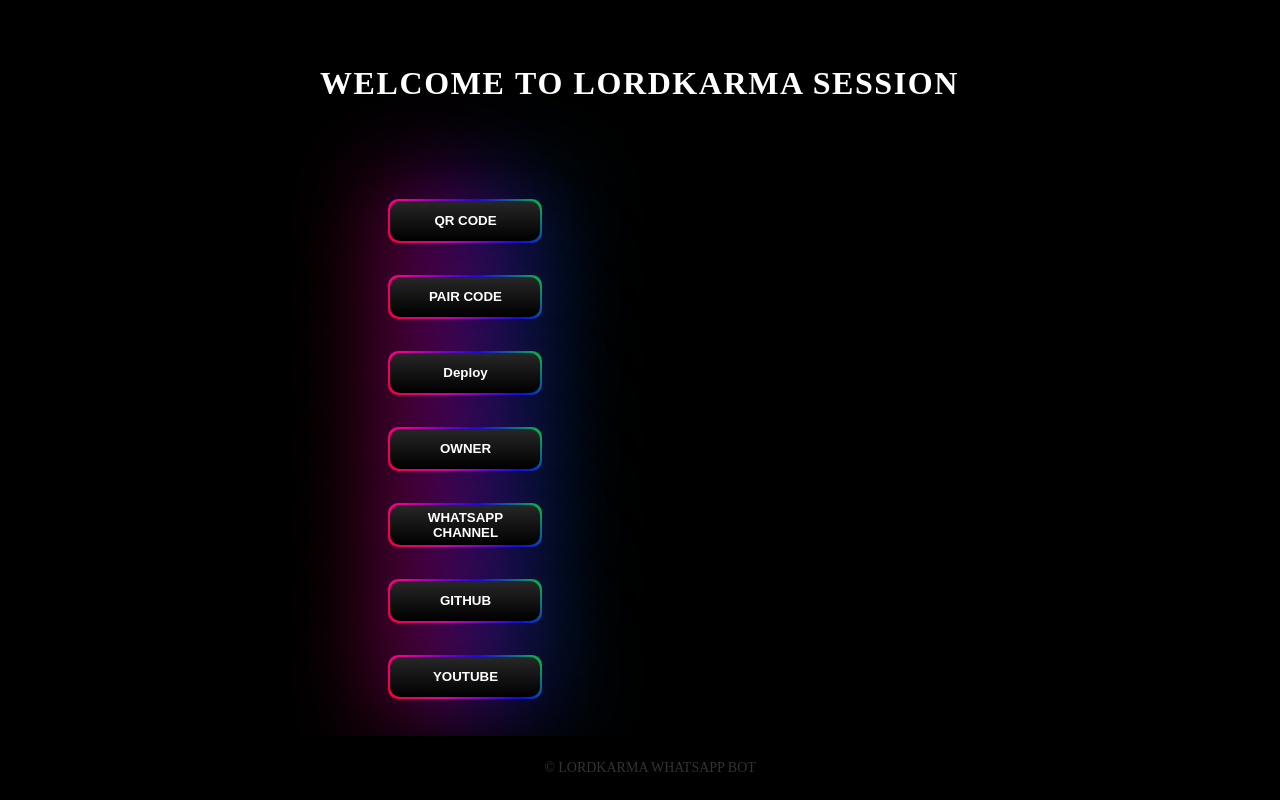
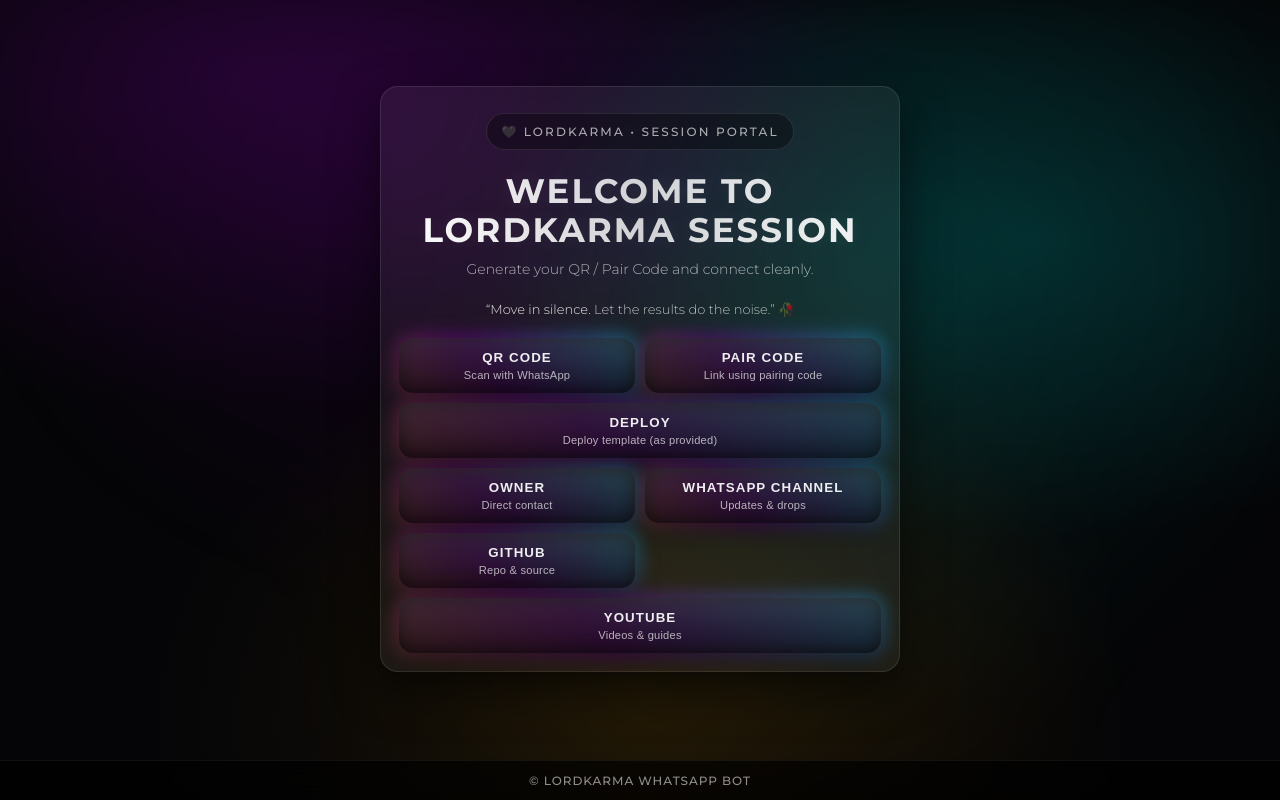
Before and after one commit to xLordkayx/LORDKARMA-SESSION-, a website: page index.html in a window 1280 px wide. Drawn offline with Linux system fonts and the light colour scheme.

Commit message:
Update index.html

```diff
--- a/index.html
+++ b/index.html
@@ -1,361 +1,284 @@
 <!DOCTYPE html>
 <html lang="en">
-  <head>
-    <meta charset="UTF-8">
-    <meta http-equiv="X-UA-Compatible" content="IE=edge">
-    <meta name="viewport" content="width=device-width, initial-scale=1.0">
-    <title>LORDKARMA • Session Portal</title>
-    <meta property="og:image" content="https://i.imgur.com/HQ8CENR.jpeg">
-    <meta property="og:title" content="LORDKARMA Session Portal">
-<style>
-  body {
-   display: flex;
-    justify-content: center;
-    align-items: center;
-    min-height: 75vh;
-    flex-direction: column;
-    background-color:#000
-  }
+<head>
+  <meta charset="UTF-8" />
+  <meta http-equiv="X-UA-Compatible" content="IE=edge" />
+  <meta name="viewport" content="width=device-width, initial-scale=1.0" />
+  <title>LORDKARMA • Session Portal</title>
 
-  #main {
-      text-align: center;
-  }
+  <meta property="og:image" content="https://i.imgur.com/HQ8CENR.jpeg" />
+  <meta property="og:title" content="LORDKARMA Session Portal" />
 
-  h1 {
-      font-size: 200%;
-      color: #ffffff;
-  }
+  <!-- Optional: better font (won’t break anything if it fails) -->
+  <link rel="preconnect" href="https://fonts.googleapis.com">
+  <link rel="preconnect" href="https://fonts.gstatic.com" crossorigin>
+  <link href="https://fonts.googleapis.com/css2?family=Montserrat:wght@300;500;700&display=swap" rel="stylesheet">
 
-  h3 {
-      font-weight: 200;
-      color: #ffffff;
-  }
-
-  h1, h3 {
-      letter-spacing: 0.05em;
-  }
-
-  .h {
-    font-family: "Montserrat Medium";
-    max-width: 40ch;
-    color: #ffffff;
-    position: relative;
-    text-align: top;
-    transform: scale(0.94);
-    animation: scale 3s forwards cubic-bezier(0.5, 1, 0.89, 1);
-  }
-  @keyframes scale {
-    100% {
-      transform: scale(1);
-    }
-  }
-
-  span {
-    display: inline-block;
-    opacity: 0;
-    filter: blur(4px);
-  }
-
-  span:nth-child(1) {
-    animation: fade-in 0.8s 0.1s forwards cubic-bezier(0.11, 0, 0.5, 0);
-  }
-
-  span:nth-child(2) {
-    animation: fade-in 0.8s 0.2s forwards cubic-bezier(0.11, 0, 0.5, 0);
-  }
-
-  span:nth-child(3) {
-    animation: fade-in 0.8s 0.3s forwards cubic-bezier(0.11, 0, 0.5, 0);
-  }
-
-  span:nth-child(4) {
-    animation: fade-in 0.8s 0.4s forwards cubic-bezier(0.11, 0, 0.5, 0);
-  }
-
-  span:nth-child(5) {
-    animation: fade-in 0.8s 0.5s forwards cubic-bezier(0.11, 0, 0.5, 0);
-  }
-
-  span:nth-child(6) {
-    animation: fade-in 0.8s 0.6s forwards cubic-bezier(0.11, 0, 0.5, 0);
-  }
-
-  span:nth-child(7) {
-    animation: fade-in 0.8s 0.7s forwards cubic-bezier(0.11, 0, 0.5, 0);
-  }
-
-  span:nth-child(8) {
-    animation: fade-in 0.8s 0.8s forwards cubic-bezier(0.11, 0, 0.5, 0);
-  }
-
-  span:nth-child(9) {
-    animation: fade-in 0.8s 0.9s forwards cubic-bezier(0.11, 0, 0.5, 0);
-  }
-
-  span:nth-child(10) {
-    animation: fade-in 0.8s 1s forwards cubic-bezier(0.11, 0, 0.5, 0);
-  }
-
-  span:nth-child(11) {
-    animation: fade-in 0.8s 1.1s forwards cubic-bezier(0.11, 0, 0.5, 0);
-  }
-
-  span:nth-child(12) {
-    animation: fade-in 0.8s 1.2s forwards cubic-bezier(0.11, 0, 0.5, 0);
-  }
-
-  span:nth-child(13) {
-    animation: fade-in 0.8s 1.3s forwards cubic-bezier(0.11, 0, 0.5, 0);
-  }
-
-  span:nth-child(14) {
-    animation: fade-in 0.8s 1.4s forwards cubic-bezier(0.11, 0, 0.5, 0);
-  }
-
-  span:nth-child(15) {
-    animation: fade-in 0.8s 1.5s forwards cubic-bezier(0.11, 0, 0.5, 0);
-  }
-
-  span:nth-child(16) {
-    animation: fade-in 0.8s 1.6s forwards cubic-bezier(0.11, 0, 0.5, 0);
-  }
-
-  span:nth-child(17) {
-    animation: fade-in 0.8s 1.7s forwards cubic-bezier(0.11, 0, 0.5, 0);
-  }
-
-  span:nth-child(18) {
-    animation: fade-in 0.8s 1.8s forwards cubic-bezier(0.11, 0, 0.5, 0);
-  }
-
-  @keyframes fade-in {
-    100% {
-      opacity: 1;
-      filter: blur(0);
-    }
-  }
-
-
-  .btn {
-    --border-color: linear-gradient(-45deg, #ffae00, #7e03aa, #00fffb);
-    --border-width: .125em;
-    --curve-size: .5em;
-    --blur: 30px;
-    --bg: #080312;
-    --color: #afffff;
-    color: var(--color);
-      /* use position: relative; so that BG is only for .btn */
-    position: relative;
-    isolation: isolate;
-    display: inline-grid;
-    text-align: center;
-    place-content: center;
-    padding: .5em 1.5em;
-    font-size: 17px;
-    border: 0;
-    text-transform: uppercase;
-    box-shadow: 10px 10px 20px rgba(0, 0, 0, .6);
-    clip-path: polygon(
-              /* Top-left */
-              0% var(--curve-size),
-
-              var(--curve-size) 0,
-              /* top-right */
-              100% 0,
-              100% calc(100% - var(--curve-size)),
-
-              /* bottom-right 1 */
-              calc(100% - var(--curve-size)) 100%,
-              /* bottom-right 2 */
-              0 100%);
-    transition: color 250ms;
-  }
-
-  .btn::after,
-  .btn::before {
-    content: '';
-    position: absolute;
-    inset: 0;
-  }
-
-  .btn::before {
-    background: var(--border-color);
-    background-size: 300% 300%;
-    animation: move-bg7234 5s ease infinite;
-    z-index: -2;
-  }
-
-  @keyframes move-bg7234 {
-    0% {
-      background-position: 31% 0%
+  <style>
+    :root{
+      --bg: #050507;
+      --card: rgba(255,255,255,.06);
+      --stroke: rgba(255,255,255,.10);
+      --text: rgba(255,255,255,.92);
+      --muted: rgba(255,255,255,.65);
+      --glow1: #7e03aa;
+      --glow2: #00fffb;
+      --glow3: #ffae00;
     }
 
-    50% {
-      background-position: 70% 100%
+    *{ box-sizing: border-box; }
+    html, body { height: 100%; }
+    body{
+      margin: 0;
+      font-family: "Montserrat", system-ui, -apple-system, Segoe UI, Roboto, Arial, sans-serif;
+      color: var(--text);
+      background: radial-gradient(1200px 600px at 20% 10%, rgba(126,3,170,.20), transparent 55%),
+                  radial-gradient(900px 500px at 80% 30%, rgba(0,255,251,.12), transparent 60%),
+                  radial-gradient(900px 700px at 50% 90%, rgba(255,174,0,.08), transparent 55%),
+                  var(--bg);
+      display: flex;
+      align-items: center;
+      justify-content: center;
+      padding: 28px 16px 70px; /* bottom space for footer */
+      overflow-x: hidden;
     }
 
-    100% {
-      background-position: 31% 0%
+    /* Subtle animated grain/glow */
+    body::before{
+      content:"";
+      position: fixed;
+      inset: 0;
+      background:
+        radial-gradient(circle at 30% 20%, rgba(126,3,170,.25), transparent 40%),
+        radial-gradient(circle at 70% 35%, rgba(0,255,251,.15), transparent 45%),
+        radial-gradient(circle at 55% 80%, rgba(255,174,0,.10), transparent 45%);
+      filter: blur(30px);
+      opacity: .55;
+      pointer-events: none;
+      animation: floatGlow 9s ease-in-out infinite;
     }
-  }
-
-  .btn::after {
-    background: var(--bg);
-    z-index: -1;
-    clip-path: polygon(
-              /* Top-left */
-              var(--border-width)
-              calc(var(--curve-size) + var(--border-width) * .5),
-
-              calc(var(--curve-size) + var(--border-width) * .5) var(--border-width),
-
-              /* top-right */
-              calc(100% - var(--border-width))
-              var(--border-width),
-
-              calc(100% - var(--border-width))
-              calc(100% - calc(var(--curve-size) + var(--border-width) * .5)),
-
-              /* bottom-right 1 */
-              calc(100% - calc(var(--curve-size) + var(--border-width) * .5)) calc(100% - var(--border-width)),
-              /* bottom-right 2 */
-              var(--border-width) calc(100% - var(--border-width)));
-    transition: clip-path 500ms;
-  }
-
-  .btn:where(:hover, :focus)::after {
-    clip-path: polygon(
-                  /* Top-left */
-                  calc(100% - var(--border-width))
-
-                  calc(100% - calc(var(--curve-size) + var(--border-width) * 0.5)),
-
-                  calc(100% - var(--border-width))
-
-                  var(--border-width),
-
-                  /* top-right */
-                  calc(100% - var(--border-width))
-
-                   var(--border-width),
-
-                  calc(100% - var(--border-width))
-
-                  calc(100% - calc(var(--curve-size) + var(--border-width) * .5)),
-
-                  /* bottom-right 1 */
-                  calc(100% - calc(var(--curve-size) + var(--border-width) * .5))
-                  calc(100% - var(--border-width)),
-
-                  /* bottom-right 2 */
-                  calc(100% - calc(var(--curve-size) + var(--border-width) * 0.5))
-                  calc(100% - var(--border-width)));
-    transition: 200ms;
-  }
-
-  .btn:where(:hover, :focus) {
-    color: #fff;
-  }
-  .button {
-    width: 150px;
-    height: 40px;
-    display: flex;
-    align-items: center;
-    justify-content: center;
-    gap: 10px;
-    padding: 0px 15px;
-    background-color: red;
-    border-radius: 10px;
-    border: none;
-    color: white;
-    position: relative;
-    cursor: pointer;
-    font-weight: 900;
-    transition-duration: .2s;
-    background: linear-gradient(0deg, #000, #272727);
-    left: 70px;
-  }
-
-  .button:before, .button:after {
-    content: '';
-    position: absolute;
-    left: -2px;
-    top: -2px;
-    border-radius: 10px;
-    background: linear-gradient(45deg, #fb0094, #0000ff, #00ff00,#ffff00, #ff0000, #fb0094,
-      #0000ff, #00ff00,#ffff00, #ff0000);
-    background-size: 400%;
-    width: calc(100% + 4px);
-    height: calc(100% + 4px);
-    z-index: -1;
-    animation: steam 20s linear infinite;
-  }
-
-  @keyframes steam {
-    0% {
-      background-position: 0 0;
+    @keyframes floatGlow{
+      0%,100%{ transform: translateY(0px); }
+      50%{ transform: translateY(-12px); }
     }
 
-    50% {
-      background-position: 400% 0;
+    .wrap{
+      width: min(520px, 100%);
+      text-align: center;
+      position: relative;
+      z-index: 1;
     }
 
-    100% {
-      background-position: 0 0;
+    .card{
+      background: var(--card);
+      border: 1px solid var(--stroke);
+      backdrop-filter: blur(10px);
+      border-radius: 18px;
+      padding: 26px 18px 18px;
+      box-shadow: 0 18px 45px rgba(0,0,0,.55);
     }
-  }
 
-  .button:after {
-    filter: blur(50px);
-  }
+    .brand{
+      display: inline-flex;
+      align-items: center;
+      gap: 10px;
+      padding: 10px 14px;
+      border-radius: 999px;
+      border: 1px solid rgba(255,255,255,.10);
+      background: rgba(0,0,0,.35);
+      color: var(--muted);
+      font-size: 12px;
+      letter-spacing: .18em;
+      text-transform: uppercase;
+      user-select: none;
+      margin-bottom: 12px;
+    }
 
-  footer {
+    h1{
+      margin: 10px 0 8px;
+      font-size: clamp(26px, 4vw, 34px);
+      letter-spacing: .06em;
+      font-weight: 700;
+      line-height: 1.15;
+    }
+
+    .subtitle{
+      margin: 0 0 18px;
+      color: var(--muted);
+      font-weight: 300;
+      font-size: 14px;
+      line-height: 1.6;
+    }
+
+    .titleGlow{
+      background: linear-gradient(90deg, #ffffff, rgba(255,255,255,.8), rgba(255,255,255,.95));
+      -webkit-background-clip: text;
+      background-clip: text;
+      color: transparent;
+      text-shadow: 0 0 20px rgba(255,255,255,.08);
+    }
+
+    .deep{
+      margin: 10px auto 18px;
+      max-width: 46ch;
+      color: rgba(255,255,255,.7);
+      font-size: 13px;
+      font-weight: 300;
+      line-height: 1.7;
+    }
+    .deep em{
+      font-style: normal;
+      color: rgba(255,255,255,.9);
+    }
+
+    .grid{
+      display: grid;
+      grid-template-columns: 1fr;
+      gap: 10px;
+      margin-top: 16px;
+    }
+
+    .btn{
+      width: 100%;
+      border: 0;
+      cursor: pointer;
+      padding: 12px 14px;
+      border-radius: 14px;
+      background: linear-gradient(0deg, rgba(0,0,0,.65), rgba(39,39,39,.55));
+      color: rgba(255,255,255,.92);
+      font-weight: 700;
+      letter-spacing: .08em;
+      text-transform: uppercase;
+      position: relative;
+      box-shadow: 0 10px 25px rgba(0,0,0,.45);
+      transition: transform .15s ease, filter .15s ease, box-shadow .15s ease;
+    }
+    .btn::before{
+      content:"";
+      position: absolute;
+      inset: -2px;
+      border-radius: 16px;
+      background: linear-gradient(45deg,
+        var(--glow3),
+        var(--glow1),
+        var(--glow2),
+        #ff0000,
+        var(--glow3)
+      );
+      background-size: 400%;
+      filter: blur(10px);
+      opacity: .60;
+      z-index: -1;
+      animation: borderFlow 14s linear infinite;
+    }
+    @keyframes borderFlow{
+      0%{ background-position: 0 0; }
+      50%{ background-position: 400% 0; }
+      100%{ background-position: 0 0; }
+    }
+    .btn:hover{
+      transform: translateY(-1px);
+      filter: brightness(1.06);
+      box-shadow: 0 14px 30px rgba(0,0,0,.55);
+    }
+    .btn:active{
+      transform: translateY(1px);
+    }
+
+    .btn small{
+      display: block;
+      margin-top: 4px;
+      font-weight: 300;
+      letter-spacing: .02em;
+      text-transform: none;
+      color: rgba(255,255,255,.68);
+    }
+
+    footer{
       position: fixed;
+      left: 0;
       bottom: 0;
-      left: 0;
       width: 100%;
-      background-color: #000;
       text-align: center;
-      padding: 10px;
-      color: #333;
-      font-size: 14px;
-  }
+      padding: 12px 10px;
+      background: rgba(0,0,0,.65);
+      border-top: 1px solid rgba(255,255,255,.06);
+      backdrop-filter: blur(10px);
+      color: rgba(255,255,255,.55);
+      font-size: 12px;
+      letter-spacing: .08em;
+      z-index: 2;
+    }
 
+    /* Make two columns on wider screens */
+    @media (min-width: 520px){
+      .grid{
+        grid-template-columns: 1fr 1fr;
+      }
+      .grid .wide{
+        grid-column: span 2;
+      }
+    }
   </style>
-  </head>
-  <body>
-    <div id="main">
-      <br><br>
-      <h1 class="h">
-        <centre>
-        <span>WELCOME <span>
-          <span>TO <span>
-                <span>LORDKARMA <span>
-                 <span>SESSION<span>
-                </centre>
-      </span></span></span></span></span></span></span></span></h1>
-      <h3 class="h">
-        <span><span>
-      </span></span></h3>
-        <input hidden type="text" name="value" value="lordkarma-md">
-        <br><br>
-        <button onclick="location.href='/qr'" class="button">QR CODE</button>
-        <br><br>
-       <button onclick="location.href='/pair'" class="button">PAIR CODE</button>
-        <br><br>
-      <button onclick="location.href='https://heroku.com/deploy?template=https://github.com/MrMasterOfc/MASTER-MD'" class="button">Deploy</button>
-        <br><br>
-            <button onclick="location.href='https://wa.me/+94720797915'" class="button">OWNER</button>
-       <br><br>
-       <button onclick="location.href='https://whatsapp.com/channel/0029VaWWZa1G3R3c4TPADo0M'" class="button">WHATSAPP CHANNEL</button>
-         <br><br>
-        <button onclick="location.href='https://github.com/MrSahanOfcSL'" class="button">GITHUB</button>
-       <br><br>
-    </form>
-      <button onclick="location.href='www.youtube.com/@sahanmaduwantha2006'" class="button">YOUTUBE</button>
+</head>
+
+<body>
+  <div class="wrap">
+    <div class="card" id="main">
+      <div class="brand">🖤 LORDKARMA • SESSION PORTAL</div>
+
+      <h1 class="titleGlow">WELCOME TO LORDKARMA SESSION</h1>
+
+      <p class="subtitle">
+        Generate your QR / Pair Code and connect cleanly.
+      </p>
+
+      <p class="deep">
+        <em>“Move in silence.</em> Let the results do the noise.” 🥀
+      </p>
+
+      <!-- keeping your hidden input (doesn’t break anything) -->
+      <input hidden type="text" name="value" value="lordkarma-md" />
+
+      <div class="grid">
+        <button class="btn" onclick="location.href='/qr'">
+          QR CODE
+          <small>Scan with WhatsApp</small>
+        </button>
+
+        <button class="btn" onclick="location.href='/pair'">
+          PAIR CODE
+          <small>Link using pairing code</small>
+        </button>
+
+        <button class="btn wide" onclick="location.href='https://heroku.com/deploy?template=https://github.com/MrMasterOfc/MASTER-MD'">
+          DEPLOY
+          <small>Deploy template (as provided)</small>
+        </button>
+
+        <button class="btn" onclick="location.href='https://wa.me/+94720797915'">
+          OWNER
+          <small>Direct contact</small>
+        </button>
+
+        <button class="btn" onclick="location.href='https://whatsapp.com/channel/0029VaWWZa1G3R3c4TPADo0M'">
+          WHATSAPP CHANNEL
+          <small>Updates & drops</small>
+        </button>
+
+        <button class="btn" onclick="location.href='https://github.com/MrSahanOfcSL'">
+          GITHUB
+          <small>Repo & source</small>
+        </button>
+
+        <button class="btn wide" onclick="location.href='https://www.youtube.com/@sahanmaduwantha2006'">
+          YOUTUBE
+          <small>Videos & guides</small>
+        </button>
+      </div>
     </div>
-    <footer>
-       <p>© LORDKARMA WHATSAPP BOT</p>
-    </footer>
-  </body>
-  </html>
+  </div>
+
+  <footer>© LORDKARMA WHATSAPP BOT</footer>
+</body>
+</html>
```
